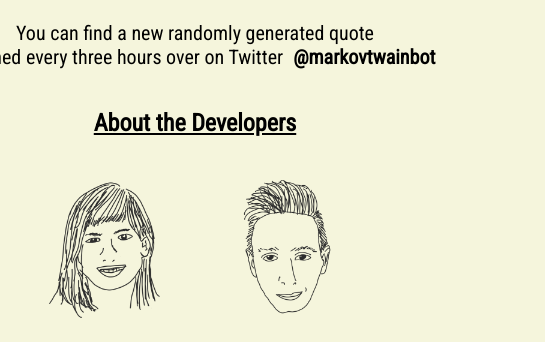
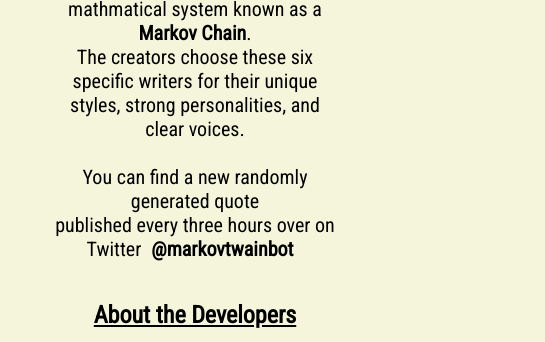
Before and after one commit to textables/textables, a website: page public/about.html in a window 390 px wide. Shown: the part 487-829 px from the top of the page, 545 px wide, since content can reach past the window. Drawn offline with Linux system fonts and the light colour scheme.

Commit message:
fixed some about me mobile

```diff
--- a/public/about.css
+++ b/public/about.css
@@ -40,7 +40,7 @@ a {
 }
 
 .description {
-  width: 700px;
+  width: 600px;
   text-align: center;
 }
 
@@ -53,3 +53,10 @@ a {
 p {
   font-size: 20px;
 }
+
+
+@media (max-width: 700px) {
+  .description {
+    width: 75%;
+  }
+}
```
